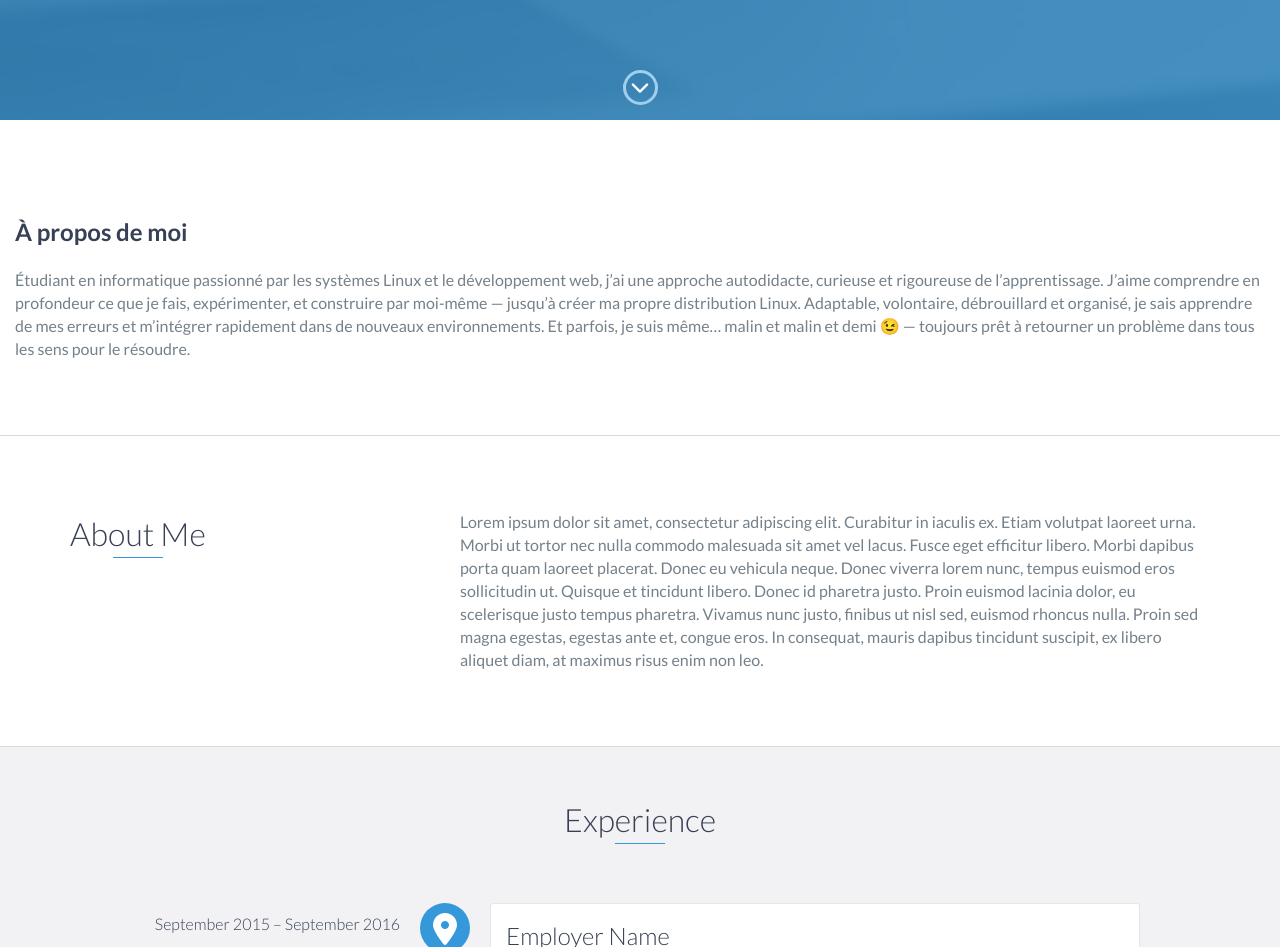
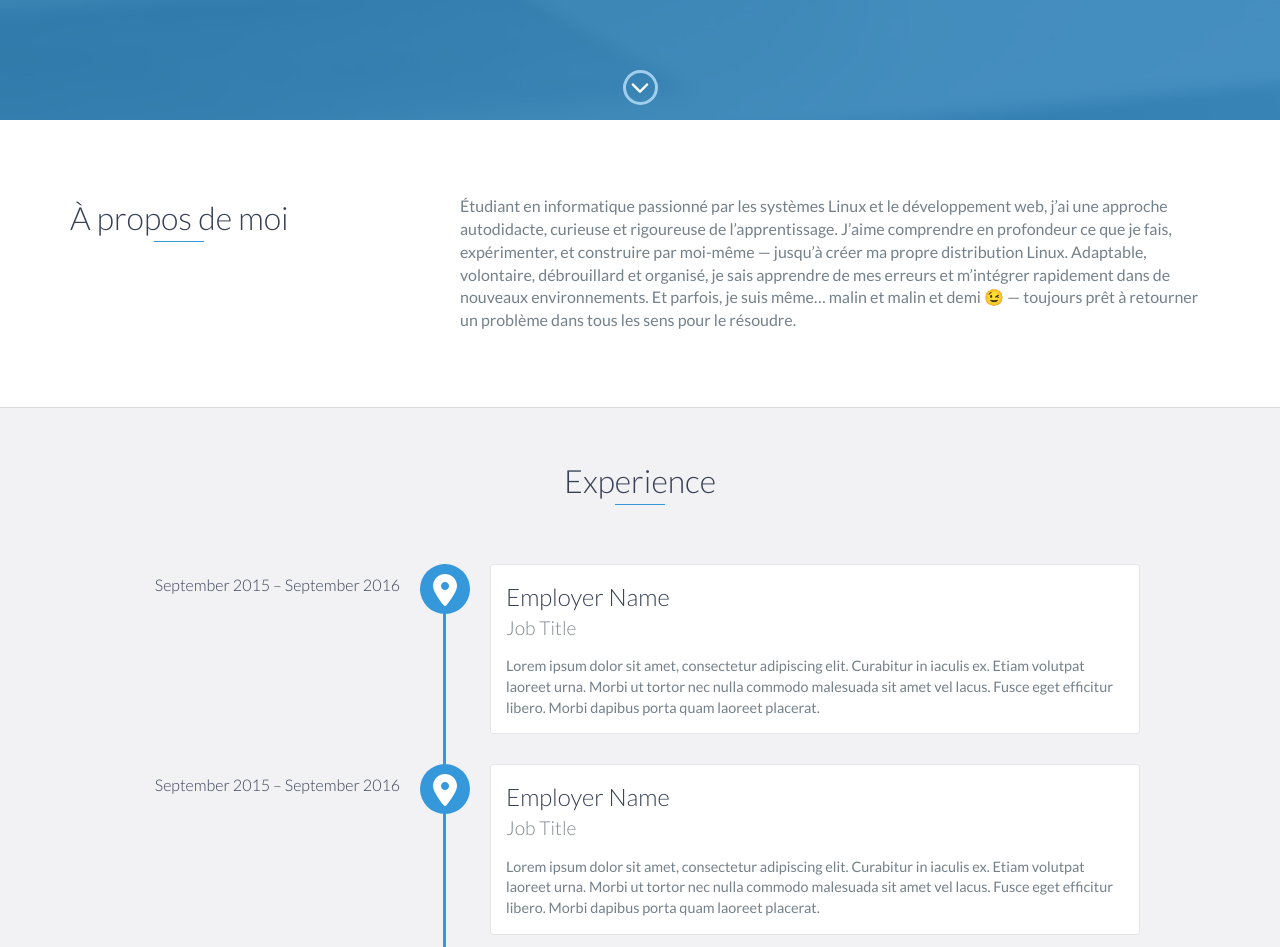
Before and after one commit to zohercheddad/zohercheddad.github.io, a plain HTML site: page index.html in a window 1280 px wide. Shown: the part 680-1627 px from the top of the page. Drawn offline with nearby package versions, Linux system fonts and the light colour scheme.

Commit message:
Update index.html
deuxieme changement

```diff
--- a/index.html
+++ b/index.html
@@ -100,42 +100,37 @@
 <!-- End #lead -->
 
         <!--Francais -->
-<section id="about">
+
+<section id="about" class="section">
+  <div class="container">
+    <div class="row">
+      <div class="col-md-4">
         <div class="lang-fr">
-      <h2>À propos de moi</h2>
+          <h2 class="heading">À propos de moi</h2>
+        </div>
+        <div class="lang-en" style="display: none;">
+          <h2 class="heading">About Me</h2>
+        </div>
+      </div>
+      <div class="col-md-8">
+        <div class="lang-fr">
           <p>
             Étudiant en informatique passionné par les systèmes Linux et le développement web, j’ai une approche autodidacte, curieuse et rigoureuse de l’apprentissage. J’aime comprendre en profondeur ce que je fais, expérimenter, et construire par moi-même — jusqu’à créer ma propre distribution Linux.
             Adaptable, volontaire, débrouillard et organisé, je sais apprendre de mes erreurs et m’intégrer rapidement dans de nouveaux environnements.
             Et parfois, je suis même… malin et malin et demi 😉 — toujours prêt à retourner un problème dans tous les sens pour le résoudre.
           </p>
         </div>
-         <!-- Anglais -->
         <div class="lang-en" style="display: none;">
-        <h2>About Me</h2>
           <p>
             I'm a computer science student with a passion for Linux systems and web development. I follow a self-taught, curious and hands-on approach to learning. I enjoy exploring, building from scratch, and even creating my own Linux distribution.
             Adaptable, dedicated, resourceful and organized, I quickly integrate into new environments and always learn from my mistakes.
             And sometimes, I might even be… clever and a half 😉 — always turning a challenge around until I crack it.
           </p>
         </div>
-    </section>
-
-<div id="about">
-<div class="container">
-<div class="row">
-<div class="col-md-4">
-<h2 class="heading">About Me</h2>
-</div>
-<div class="col-md-8">
-<p>
-                        Lorem ipsum dolor sit amet, consectetur adipiscing elit. Curabitur in iaculis ex. Etiam volutpat laoreet urna. Morbi ut tortor nec nulla commodo malesuada sit amet vel lacus. Fusce eget efficitur libero. Morbi dapibus porta quam laoreet placerat. Donec
-                        eu vehicula neque. Donec viverra lorem nunc, tempus euismod eros sollicitudin ut. Quisque et tincidunt libero. Donec id pharetra justo. Proin euismod lacinia dolor, eu scelerisque justo tempus pharetra. Vivamus nunc justo, finibus
-                        ut nisl sed, euismod rhoncus nulla. Proin sed magna egestas, egestas ante et, congue eros. In consequat, mauris dapibus tincidunt suscipit, ex libero aliquet diam, at maximus risus enim non leo.
-                    </p>
       </div>
     </div>
   </div>
-</div>
+</section>
 <!-- End #about -->
 <div class="background-alt" id="experience">
 <h2 class="heading">Experience</h2>
```
Lines whose indentation alone changed are shown as unchanged.
